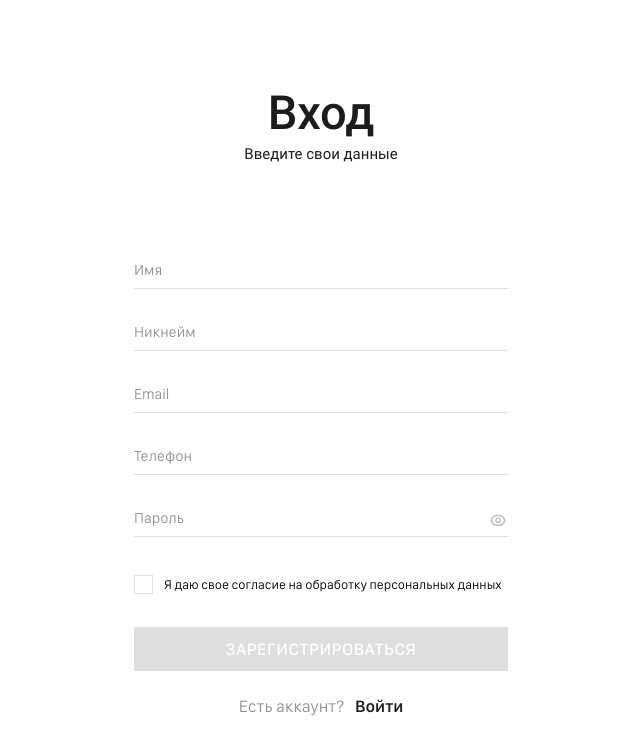
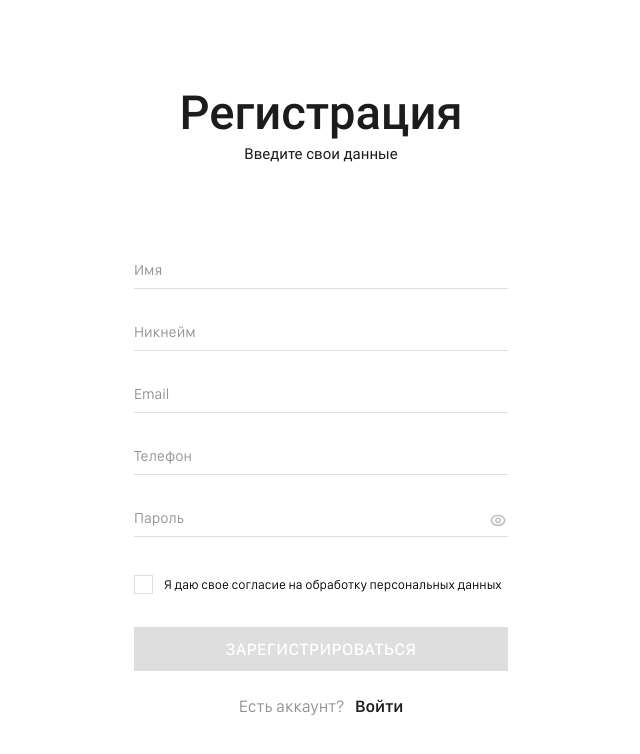
Before and after one commit to alte0/r-sv, a React app: page /sing-up in a window 1280 px wide. Shown: the top 754 px of the page, without its empty margins (319-959 px from the left). Built offline with nearby package versions, Linux system fonts and the light colour scheme; a web font is replaced by a local one.

Commit message:
fix title.js

```diff
--- a/src/components/title/title.js
+++ b/src/components/title/title.js
@@ -1,10 +1,10 @@
 import React from "react";
 import './title.scss';
 
-export const Title = () => {
+export const Title = (props) => {
     return (
         <>
-            <h1 className={"title"}>Вход</h1>
+            <h1 className={"title"}>{props.title}</h1>
             <p className={"title__desc"}>Введите свои данные</p>
         </>
     )
--- a/src/pages/sing-in.js
+++ b/src/pages/sing-in.js
@@ -5,7 +5,7 @@ import  { Title } from '../components/title/title';
 export const PageSingIn = () => {
     return (
         <>
-            <Title/>
+            <Title title={"Вход"}/>
             <FormSingIn/>
         </>
     )
--- a/src/pages/sing-up.js
+++ b/src/pages/sing-up.js
@@ -5,7 +5,7 @@ import  { Title } from '../components/title/title';
 export const PageSingUp = () => {
     return (
         <>
-            <Title/>
+            <Title title={"Регистрация"}/>
             <FormSingUp/>
         </>
     )
```
